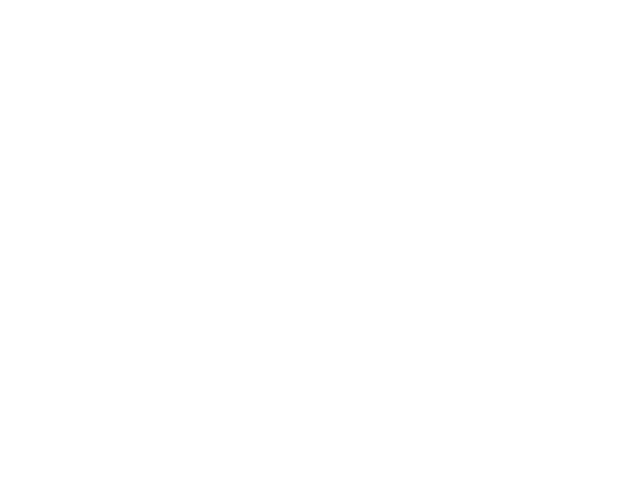
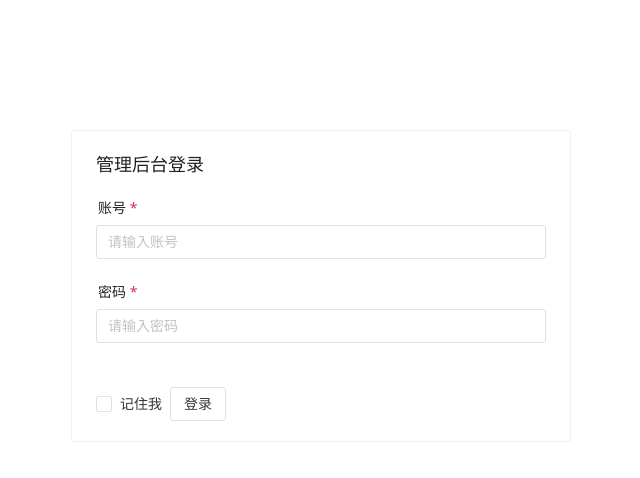
Before and after one commit to icebear32/vue3-blog, a Vue app in the folder client/: page /#/login in a window 1280 px wide. Before the commit this address had no page. Shown: the top 478 px of the page, without its empty margins (319-959 px from the left). Built offline with nearby package versions, Linux system fonts and the light colour scheme.

Commit message:
前端-登录功能01

```diff
--- a/client/src/common/router.js
+++ b/client/src/common/router.js
@@ -1,7 +1,8 @@
 import { createRouter, createWebHashHistory } from 'vue-router'
 
 let routes = [
-    { path: "/test", component: () => import("../views/Test.vue") }
+    { path: "/test", component: () => import("../views/Test.vue") },
+    { path: "/login", component: () => import("../views/Login.vue") }
 ]
 
 const router = createRouter({
--- a/client/src/main.js
+++ b/client/src/main.js
@@ -16,10 +16,12 @@
  * wangeditor：npm install @wangeditor/editor-for-vue@next --save
  */
 
-// 设置服务端接口
-axios.defaults.baseURL = "http://localhost:8080"
+axios.defaults.baseURL = "http://localhost:8080" // 设置服务端接口
 
 const app = createApp(App)
+
+app.provide("axios", axios) // 将 axios 放入全局使用
+
 app.use(naive) // 全局安装 naive-ui
 app.use(createPinia())
 app.use(router)
--- /dev/null
+++ b/client/src/views/Login.vue
@@ -0,0 +1,58 @@
+<script setup>
+import { ref, reactive,inject } from 'vue'
+
+const axios = inject("axios") // 注入 axios
+
+/**验证表单规则 */
+let rules = {
+    account: [
+        { required: true, message: "请输入账号", trigger: "blur" },
+        { min: 3, max: 12, message: "账号长度在 3 到 12 个字符", trigger: "blur" },
+    ],
+    password: [
+        { required: true, message: "请输入密码", trigger: "blur" },
+        { min: 6, max: 18, message: "密码长度在 6 到 18 个字符", trigger: "blur" },
+    ],
+}
+
+const admin = reactive({
+    account: "",
+    password: "",
+    rember: false
+})
+
+const login = async () => {
+    let result = await axios.post("/admin/login",{
+        account: admin.account,
+        password: admin.password
+    })
+    console.log(result)
+}
+</script>
+
+<template>
+    <div class="login-panel">
+        <n-card title="管理后台登录">
+            <n-form :rules="rules" :model="admin">
+                <n-form-item path="account" label="账号">
+                    <n-input v-model:value="admin.account" placeholder="请输入账号" />
+                </n-form-item>
+                <n-form-item path="password" label="密码">
+                    <n-input v-model:value="admin.password" type="password" placeholder="请输入密码" />
+                </n-form-item>
+            </n-form>
+            <template #footer>
+                <n-checkbox v-model:checked="admin.rember" label="记住我" />
+                <n-button @click="login">登录</n-button>
+            </template>
+        </n-card>
+    </div>
+</template>
+
+<style lang="scss" scoped>
+.login-panel {
+    width: 500px;
+    margin: 0 auto;
+    margin-top: 130px;
+}
+</style>
--- a/client/src/views/Test.vue
+++ b/client/src/views/Test.vue
@@ -6,6 +6,6 @@
     <div>test</div>
 </template>
 
-<style lang="sass" scoped>
+<style lang="scss" scoped>
 
 </style>
```
Also changed, not shown: 1 other file (tests, documents, lock files or other folders).
